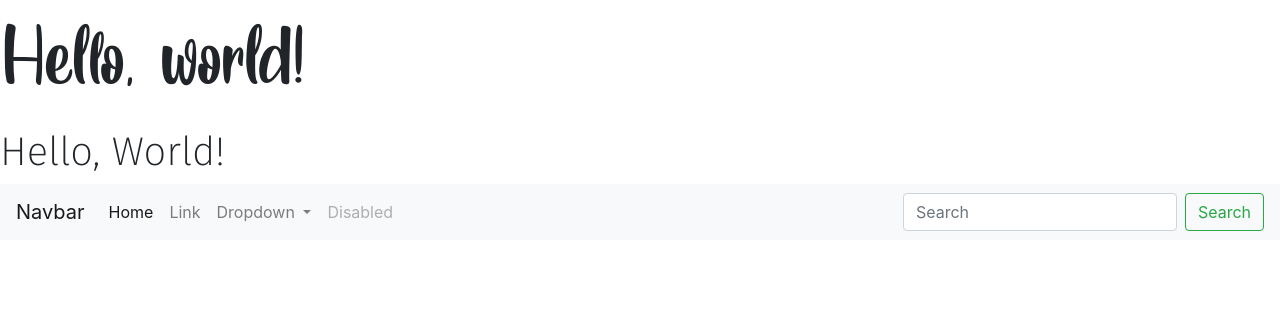
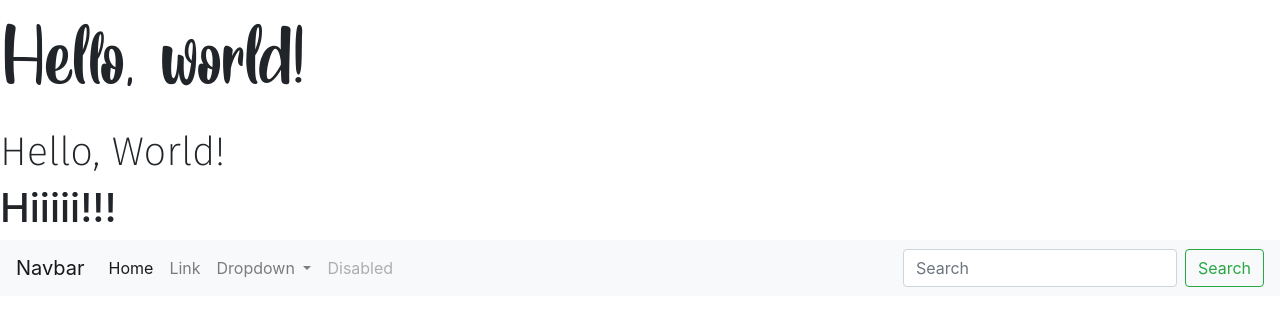
Before and after one commit to inezamandha/artwebsite, a plain HTML site: page index.html in a window 1280 px wide. Drawn offline with nearby package versions, Linux system fonts and the light colour scheme.

Commit message:
menambahkan file lagi

```diff
--- a/index.html
+++ b/index.html
@@ -26,7 +26,7 @@
   <body>
     <h1 style="font-family: 'Yellow Rabbit'; font-size: 100px;">Hello, world!</h1>
     <h1 style="font-family: 'Fira Sans';">Hello, World!</h1>
-
+    <h1>Hiiiii!!!</h1>
     <nav class="navbar navbar-expand-lg navbar-light bg-light">
         <a class="navbar-brand" href="#">Navbar</a>
         <button class="navbar-toggler" type="button" data-toggle="collapse" data-target="#navbarSupportedContent" aria-controls="navbarSupportedContent" aria-expanded="false" aria-label="Toggle navigation">
```
